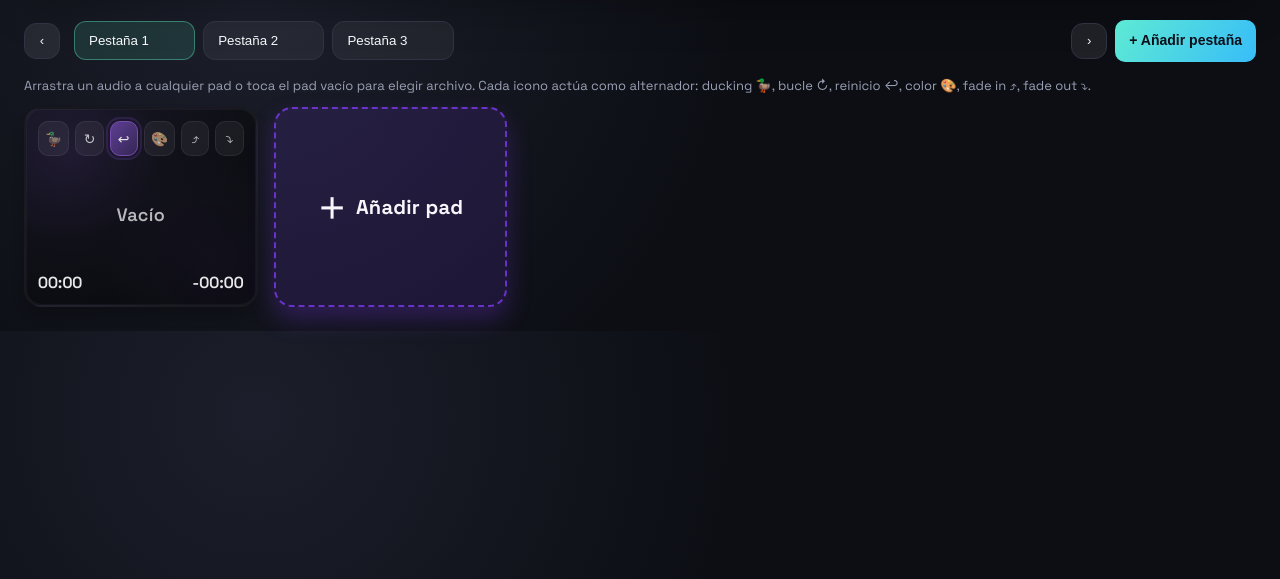
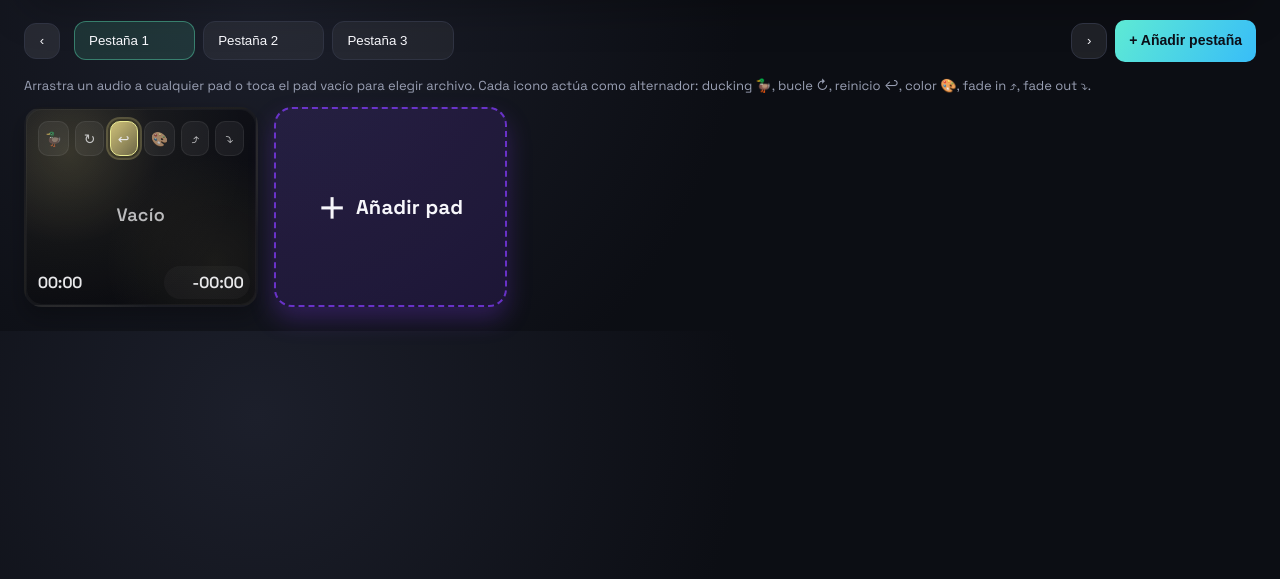
Before and after one commit to JavierGonzalezMarti/Sounboard-online, a website with bundled scripts: page index.html in a window 1280 px wide. Shown: the part 95-674 px from the top of the page. Built offline with nearby package versions, Linux system fonts and the light colour scheme.

Commit message:
paleta ordenada

```diff
--- a/scripts/app.js
+++ b/scripts/app.js
@@ -92,6 +92,17 @@ const aplicarColoresPad = (elemento, pad) => {
   elemento.style.setProperty("--pad-text-muted-on", textoSuave);
   elemento.style.setProperty("--pad-text-color-off", "#f7f7fb");
   elemento.style.setProperty("--pad-text-muted-off", "rgba(247, 247, 251, 0.78)");
+};
+
+const calcularAnguloRestante = (tiempoRestante, duracionTotal) => {
+  if (!duracionTotal || !Number.isFinite(duracionTotal)) return "0deg";
+  const restante = Math.max(0, Math.min(1, tiempoRestante / duracionTotal));
+  return `${restante * 360}deg`;
+};
+
+const aplicarProgresoCircular = (elemento, tiempoRestante, duracionTotal) => {
+  if (!elemento) return;
+  elemento.style.setProperty("--angulo-restante", calcularAnguloRestante(tiempoRestante, duracionTotal));
 };
 
 const limpiarExtensionesEstado = (estado) => ({
@@ -339,6 +350,11 @@ const crearPadElemento = (pad) => {
     ? `-${formatearTiempo(pad.reproduccion.tiempoRestante)}`
     : "-00:00";
   tiempoRestante.textContent = textoRestante;
+  aplicarProgresoCircular(
+    tiempoRestante,
+    pad.reproduccion.tiempoRestante || 0,
+    pad.reproduccion.duracionTotal || 0
+  );
   const indicadorOnda = document.createElement("div");
   indicadorOnda.className = "indicador-onda";
   indicadorOnda.innerHTML = "<span></span><span></span><span></span>";
@@ -467,6 +483,7 @@ const actualizarTiempoEnUI = (idPad, tiempoRestante, duracionTotal) => {
   const etiquetaTotal = contenedor.querySelector(".tiempo-total");
   if (etiquetaRestante) {
     etiquetaRestante.textContent = `-${formatearTiempo(tiempoRestante)}`;
+    aplicarProgresoCircular(etiquetaRestante, tiempoRestante, duracionTotal);
   }
   if (etiquetaTotal && Number.isFinite(duracionTotal)) {
     etiquetaTotal.textContent = formatearTiempo(duracionTotal);
--- a/scripts/estado.js
+++ b/scripts/estado.js
@@ -2,59 +2,56 @@
 // Todo el código mantiene nombres en español y evita efectos secundarios para poder probar con facilidad.
 
 const paletaColores = [
-  "#7c3aed",
-  "#a855f7",
-  "#c084fc",
-  "#8b5cf6",
-  "#22d3ee",
-  "#0ea5e9",
-  "#38bdf8",
-  "#67e8f9",
-  "#10b981",
-  "#22c55e",
-  "#84cc16",
-  "#a3e635",
   "#fde047",
   "#facc15",
-  "#fb7185",
-  "#f472b6",
-  "#d946ef",
-  "#ec4899",
+  "#fcd34d",
+  "#fb923c",
   "#f97316",
-  "#fb923c",
-  "#fdba74",
-  "#fcd34d",
-  "#fb7185",
-  "#9ca3af",
-  "#4b5563",
-  "#94a3b8",
-  "#1f2937",
-  "#2dd4bf",
-  "#34d399",
-  "#14b8a6",
-  "#f87171",
-  "#ef4444",
-  "#dc2626",
+  "#ea580c",
+  "#d97706",
   "#f59e0b",
-  "#d97706",
-  "#ea580c",
-  "#475569",
-  "#0f172a",
-  "#334155",
+  "#a3e635",
+  "#84cc16",
   "#22c55e",
   "#16a34a",
   "#15803d",
+  "#34d399",
+  "#10b981",
+  "#2dd4bf",
+  "#14b8a6",
+  "#22d3ee",
+  "#67e8f9",
+  "#0ea5e9",
+  "#38bdf8",
   "#3b82f6",
   "#2563eb",
   "#1d4ed8",
   "#5b21b6",
   "#4c1d95",
   "#4338ca",
-  "#18181b",
-  "#cbd5e1"
+  "#8b5cf6",
+  "#a855f7",
+  "#c084fc",
+  "#7c3aed",
+  "#d946ef",
+  "#ec4899",
+  "#f472b6",
+  "#fb7185",
+  "#f87171",
+  "#ef4444",
+  "#dc2626",
+  "#9ca3af",
+  "#94a3b8",
+  "#cbd5e1",
+  "#4b5563",
+  "#475569",
+  "#334155",
+  "#1f2937",
+  "#0f172a",
+  "#18181b"
 ];
 
-const duracionFadePorDefecto = 600;
+const duracionFadePorDefecto = 2000;
 
 const crearIdUnico = () =>
   (typeof crypto !== "undefined" && crypto.randomUUID
--- a/styles.css
+++ b/styles.css
@@ -414,6 +414,22 @@ body {
 
 .pad-tiempos .tiempo-restante {
   text-align: right;
+  position: relative;
+  isolation: isolate;
+  --angulo-restante: 360deg;
+}
+
+.pad-tiempos .tiempo-restante::before {
+  content: "";
+  position: absolute;
+  inset: -6px;
+  border-radius: 999px;
+  background: conic-gradient(
+    var(--pad-color-borde) 0deg var(--angulo-restante),
+    rgba(255, 255, 255, 0.04) var(--angulo-restante) 360deg
+  );
+  opacity: 0.85;
+  z-index: 0;
 }
 
 .pad.reproduciendo .pad-tiempos {
```
